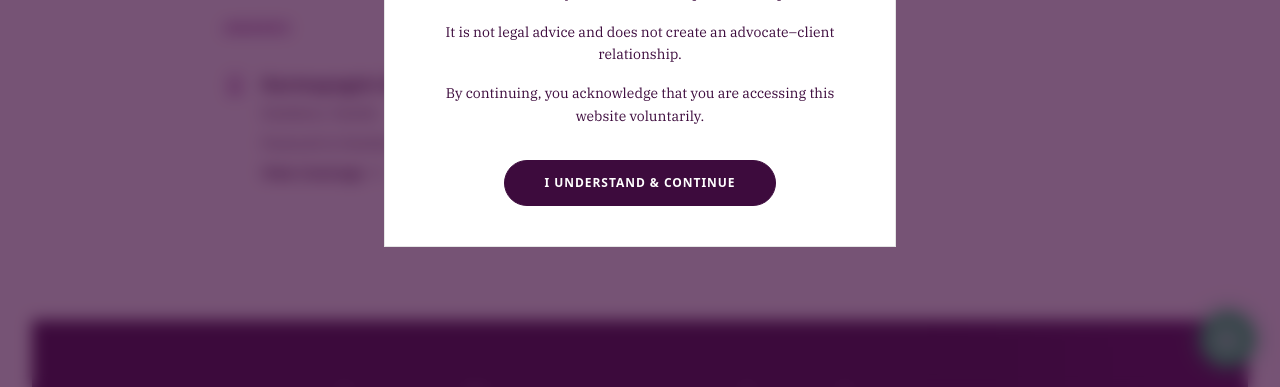
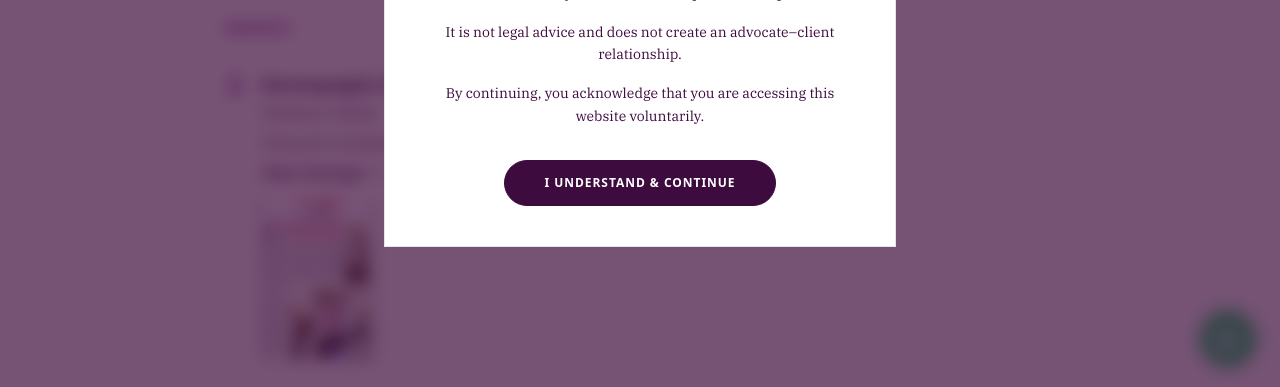
Before and after one commit to pavanjaya/jayasharma, a Next.js app: page /recognition in a window 1280 px wide. Shown: the part 409-796 px from the top of the page. Built offline with nearby package versions, Linux system fonts and the light colour scheme; no server answers; a web font is replaced by a local one.

Commit message:
Rename to 'Karmayogini Award 2026' and add newspaper clipping image
Added an images gallery to the Recognition page (thumbnail grid,
click to view full size) and included the actual Deshdoot clipping
as the first image for this award entry.

```diff
--- a/src/app/recognition/page.tsx
+++ b/src/app/recognition/page.tsx
@@ -1,4 +1,5 @@
 import type { Metadata } from "next";
+import Image from "next/image";
 import { ArrowUpRight, Award, Mic, Newspaper, Star } from "lucide-react";
 import PageHeader from "@/components/PageHeader";
 import CTASection from "@/components/CTASection";
@@ -88,6 +89,27 @@ export default function RecognitionPage() {
                             <ArrowUpRight size={14} />
                           </a>
                         )}
+                        {item.images && item.images.length > 0 && (
+                          <div className="mt-4 flex flex-wrap gap-4">
+                            {item.images.map((src) => (
+                              <a
+                                key={src}
+                                href={src}
+                                target="_blank"
+                                rel="noopener noreferrer"
+                                className="relative block h-40 w-28 flex-none overflow-hidden bg-[var(--color-navy)]/5 transition-opacity duration-300 hover:opacity-80"
+                              >
+                                <Image
+                                  src={src}
+                                  alt={`${item.title} — photo`}
+                                  fill
+                                  className="object-cover"
+                                  sizes="112px"
+                                />
+                              </a>
+                            ))}
+                          </div>
+                        )}
                       </div>
                     </RevealStaggerItem>
                   ))}
--- a/src/data/content.ts
+++ b/src/data/content.ts
@@ -7,6 +7,7 @@ export type RecognitionItem = {
   date?: string;
   description?: string;
   link?: string;
+  images?: string[];
 };
 
 export const RECOGNITION_CATEGORY_LABELS: Record<RecognitionCategory, string> = {
@@ -19,11 +20,12 @@ export const RECOGNITION_CATEGORY_LABELS: Record<RecognitionCategory, string> =
 export const RECOGNITION_ITEMS: RecognitionItem[] = [
   {
     category: "award",
-    title: "Karmayogini Award",
+    title: "Karmayogini Award 2026",
     organization: "Deshdoot, Nashik",
     date: "March 2026",
     description: "Featured in Deshdoot's Nashik edition, 22 March 2026.",
     link: "https://epaper.deshdoot.com/view/4380/22-mar-2026/14",
+    images: ["/recognition/karmayogini-award-deshdoot-clipping.jpg"],
   },
 ];
 
```
Also changed, not shown: public/recognition/karmayogini-award-deshdoot-clipping.jpg (added).
